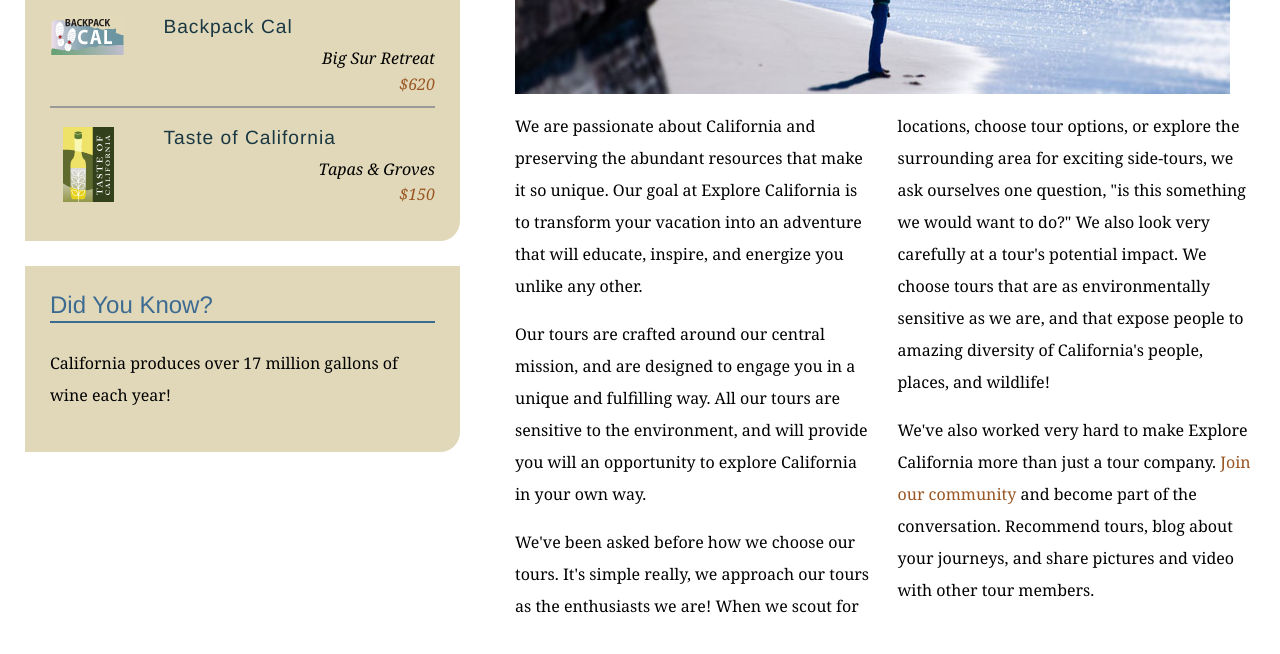
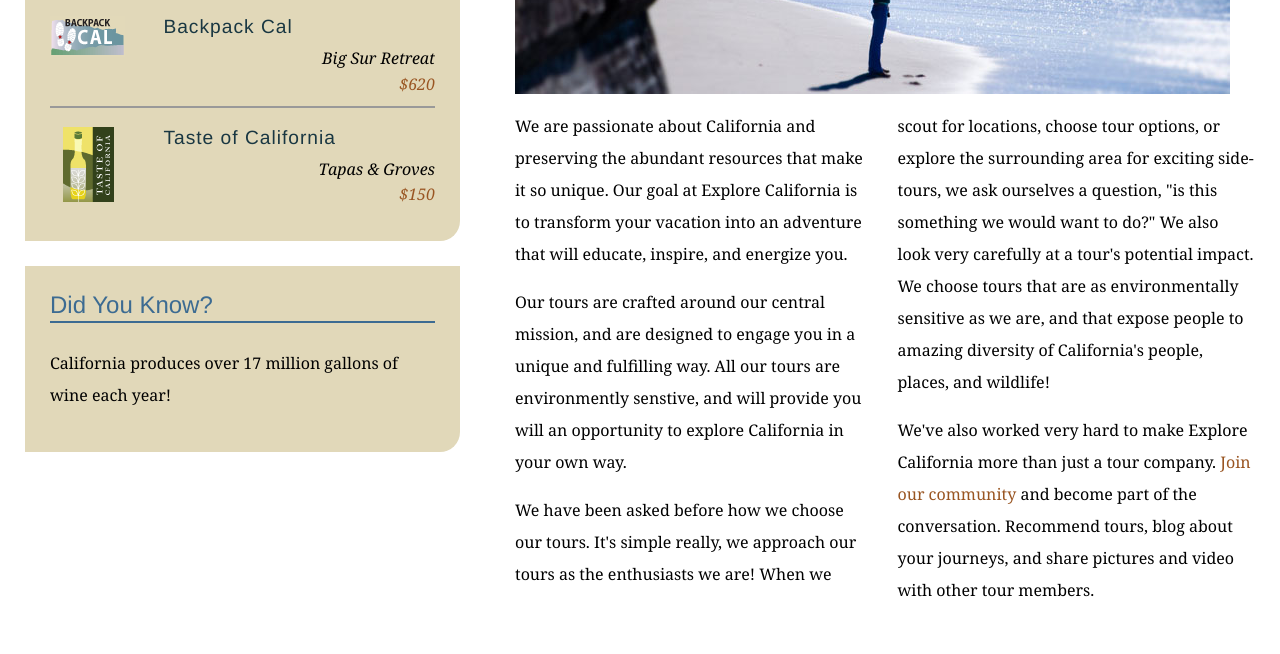
Before and after one commit to emelle1023/explore_california, a plain HTML site: page mission.html in a window 1280 px wide. Shown: the part 590-1244 px from the top of the page. Drawn offline with Linux system fonts and the light colour scheme.

Commit message:
Text edits on massion page

```diff
--- a/mission.html
+++ b/mission.html
@@ -62,9 +62,9 @@
           <h1>Who we are</h1>
           <img src="assets/images/mission_look.jpg" alt="Looking out at the Pacific" class="articleImage" />
           <div class="multiCol">
-            <p>We are passionate about California and preserving the abundant resources that make it so unique. Our goal at Explore California is to transform your vacation into an adventure that will educate, inspire, and energize you unlike any other.</p>
-            <p>Our tours are crafted around our central mission, and are designed to engage you in a unique and fulfilling way. All our tours are sensitive to the environment, and will provide you will an opportunity to explore California in your own way.</p>
-            <p>We've been asked before how we choose our tours. It's simple really, we approach our tours as the enthusiasts we are! When we scout for locations, choose tour options, or explore the surrounding area for exciting side-tours, we ask ourselves one question, &quot;is this something we would want to do?&quot; We also look very carefully at a tour's potential impact. We choose tours that are as environmentally sensitive as we are, and that expose people to amazing diversity of California's people, places, and wildlife!</p>
+            <p>We are passionate about California and preserving the abundant resources that make it so unique. Our goal at Explore California is to transform your vacation into an adventure that will educate, inspire, and energize you.</p>
+            <p>Our tours are crafted around our central mission, and are designed to engage you in a unique and fulfilling way. All our tours are environmently senstive, and will provide you will an opportunity to explore California in your own way.</p>
+            <p>We have been asked before how we choose our tours. It's simple really, we approach our tours as the enthusiasts we are! When we scout for locations, choose tour options, or explore the surrounding area for exciting side-tours, we ask ourselves a question, &quot;is this something we would want to do?&quot; We also look very carefully at a tour's potential impact. We choose tours that are as environmentally sensitive as we are, and that expose people to amazing diversity of California's people, places, and wildlife!</p>
             <p>We've also worked very hard to make Explore California more than just a tour company. <a href="explorers/join.html">Join our community</a> and become part of the conversation. Recommend tours, blog about your journeys, and share pictures and video with other tour members.</p>
           </div>
         </div>
```
